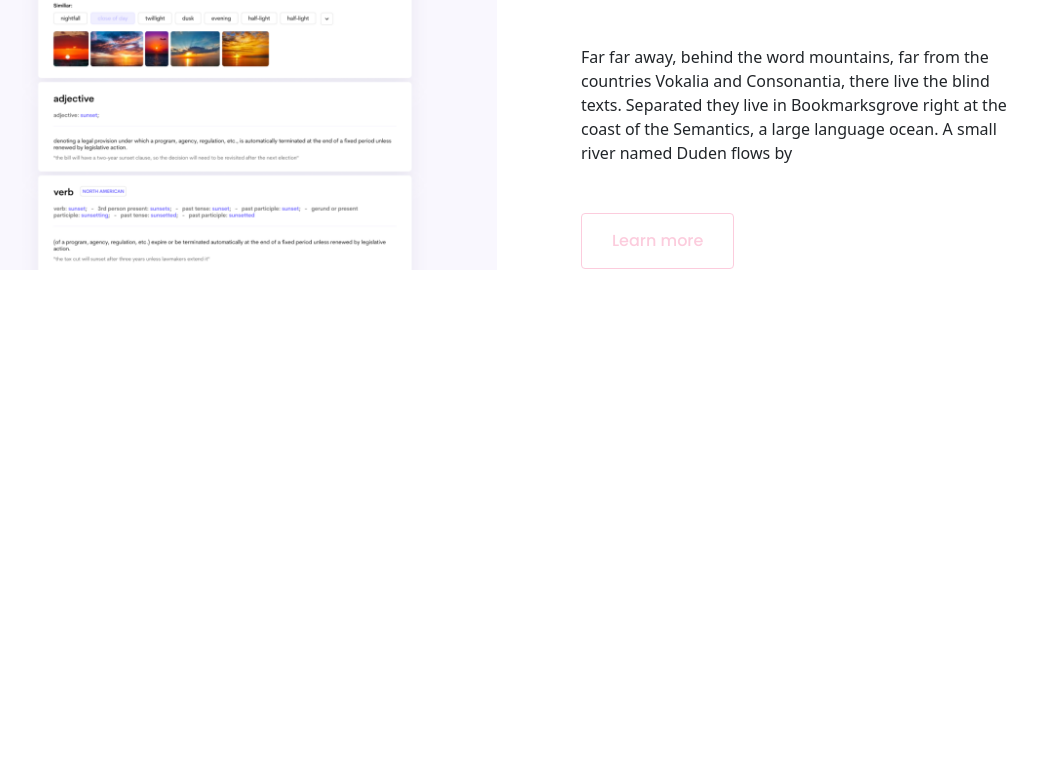
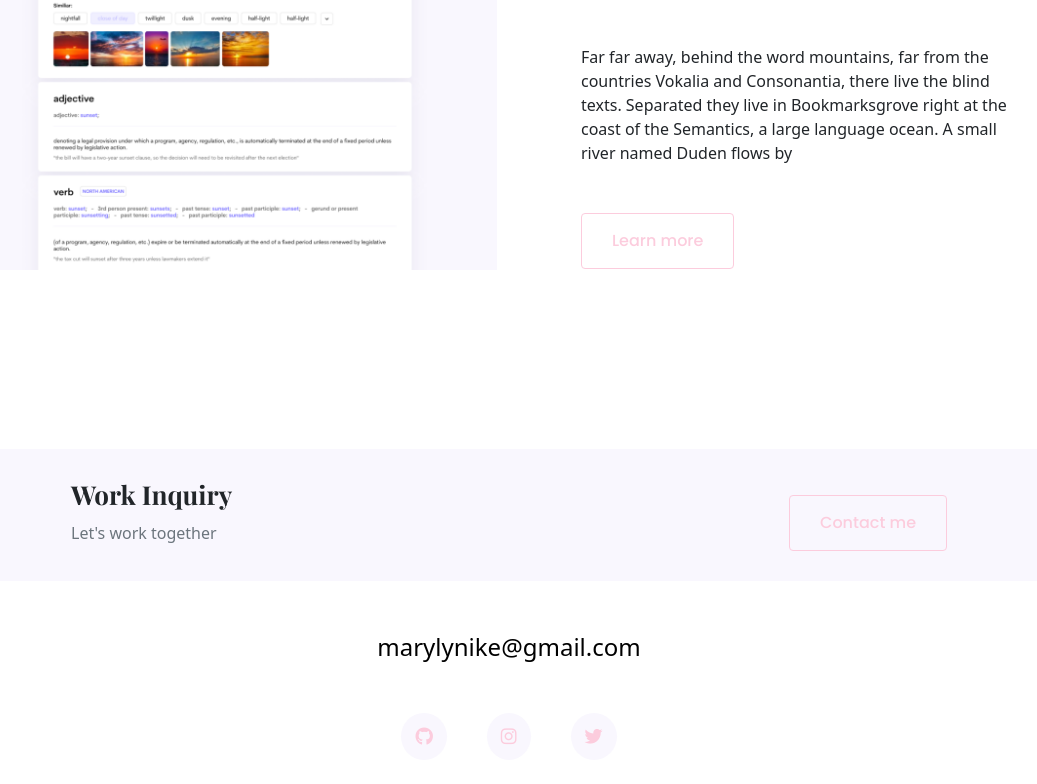
Before and after one commit to Chinazaekpere-Ike/Portfolio-Project, a plain HTML site: page index.html in a window 1280 px wide. Shown: the part 2414-3198 px from the top of the page, without its empty margins (131-1168 px from the left). Before the commit the page ends 2851 px from the top, so only its background shows below. Drawn offline with nearby package versions, Linux system fonts and the light colour scheme.

Commit message:
Created and styed the footnote section

```diff
--- a/index.html
+++ b/index.html
@@ -120,6 +120,34 @@
           </div>
         </div>
       </div>
+
+      <footer>
+        <div class="contact-box d-flex justify-content-between mb-5">
+          <div>
+            <h4>Work Inquiry</h4>
+            <p class="text-muted">Let's work together</p>
+          </div>
+          <div>
+            <a href="#" class="btn btn-branding-redirect mt-3"> Contact me </a>
+          </div>
+        </div>
+        <div class="d-flex justify-content-center mb-5">
+          <a href="mailto:marylynike@gmail.com" class="email-link">
+            marylynike@gmail.com
+          </a>
+        </div>
+        <div class="social-links d-flex justify-content-center">
+          <a href="">
+            <i class="fa-brands fa-github"></i>
+          </a>
+          <a href="">
+            <i class="fa-brands fa-instagram"></i>
+          </a>
+          <a href="">
+            <i class="fa-brands fa-twitter"></i>
+          </a>
+        </div>
+      </footer>
     </div>
   </body>
 </html>
--- a/styling/styles.css
+++ b/styling/styles.css
@@ -6,10 +6,57 @@
   --paragraph-font: "Poppins", sans-serif;
 }
 
+footer {
+  margin: 60px 0;
+}
+
+footer .contact-box {
+  background: var(--secondary-color);
+  padding: 30px 120px;
+  border-radius: 10px;
+}
+
+footer .contact-box p {
+  margin: 0;
+  line-height: 30px;
+}
+
+footer .email-link {
+  text-decoration: none;
+  color: black;
+  font-size: 24px;
+  font-weight: 500;
+}
+
+footer .email-link:hover {
+  color: var(--primary-color);
+}
+
+footer .social-links a {
+  color: var(--primary-color);
+  background: var(--secondary-color);
+  font-size: 18px;
+  margin: 0 20px;
+  padding: 10px 14px;
+  border-radius: 50%;
+  transition: all 100ms ease-in-out;
+}
+
+footer .social-links a:hover {
+  color: var(--secondary-color);
+  background: var(--primary-color);
+}
+
 h2 {
   font-size: 64px;
   font-weight: 700;
   font-family: var(--heading-font);
+}
+
+h4 {
+  font-size: 26px;
+  font-family: var(--heading-font);
+  font-weight: bold;
 }
 
 h2 p {
```
